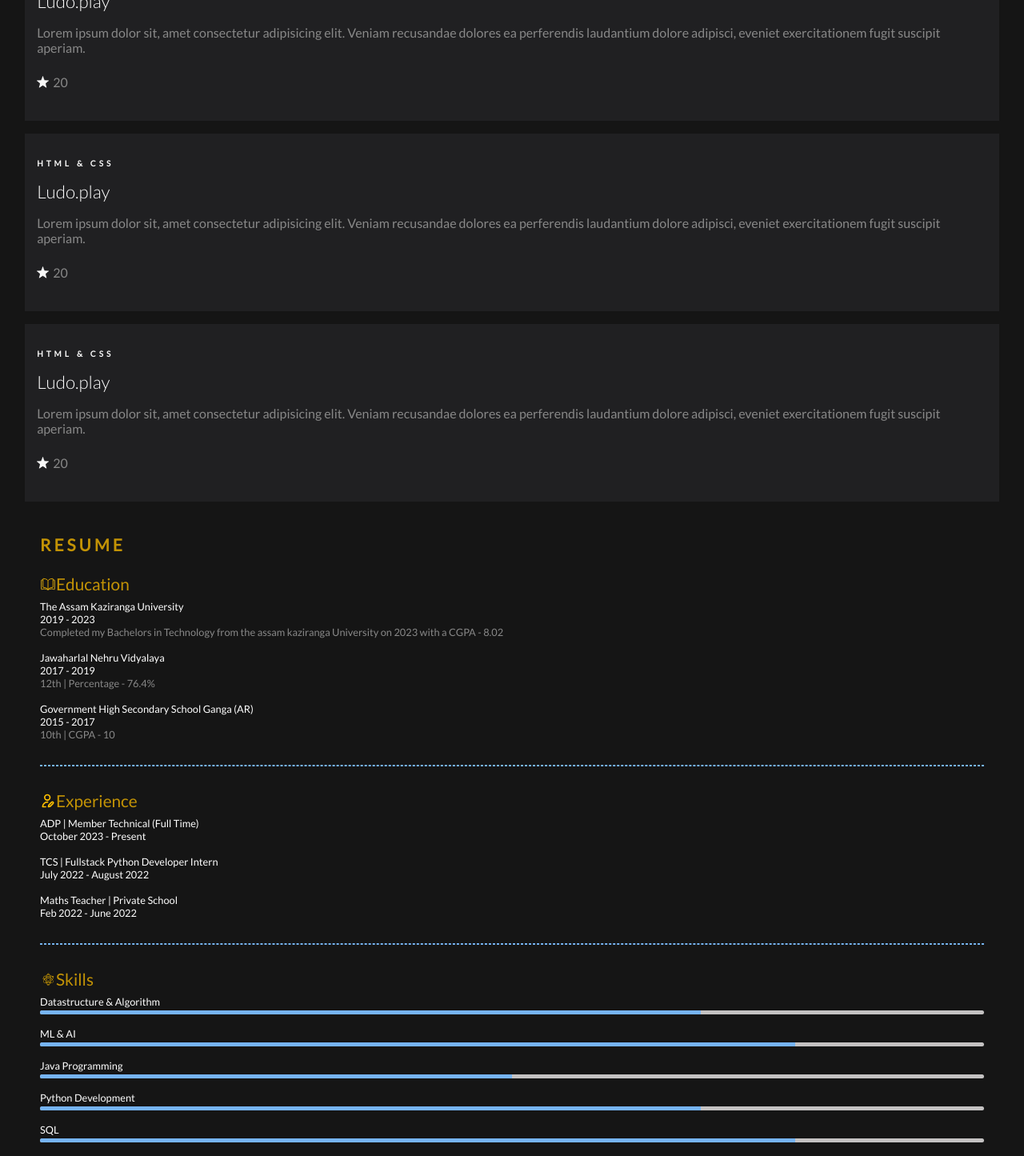
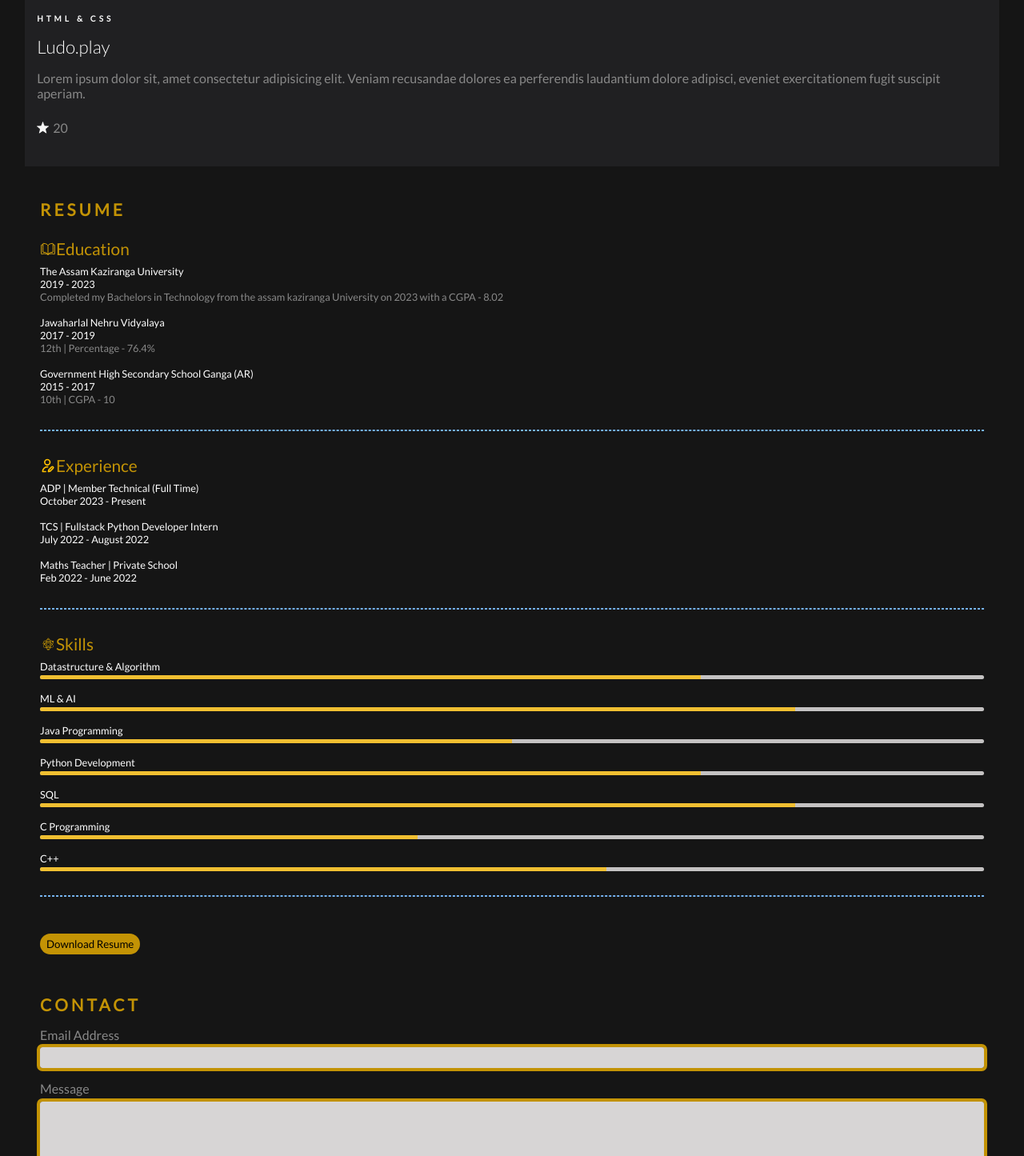
Before and after one commit to raikiran07/dipashree-portfolio, a React (Vite) app: page / in a window 1280 px wide. Shown: the part 1330-2775 px from the top of the page at 80% size. Built offline with nearby package versions, Linux system fonts and the light colour scheme; a web font is replaced by a local one.

Commit message:
animation added

```diff
--- a/package.json
+++ b/package.json
@@ -11,6 +11,7 @@
   },
   "dependencies": {
     "@formspree/react": "^2.5.1",
+    "framer-motion": "^10.18.0",
     "react": "^18.2.0",
     "react-dom": "^18.2.0",
     "react-type-animation": "^3.2.0"
--- a/src/App.css
+++ b/src/App.css
@@ -52,8 +52,10 @@ main{
 
 
 .header > h1{
+
+  margin-top:2rem;
   font-size:3rem;
-  margin-top:2rem;
+  padding-right:5px;
 }
 
 .highlight{
@@ -361,7 +363,7 @@ footer{
   display:inline-block;
   height:5px;
   width:80%;
-  background-color:#76b4f5;
+  background-color:#ffbf00be;
   position:absolute;
 }
 
@@ -393,4 +395,12 @@ footer{
   width:50%;
 }
 
+/* contact styling */
+.bg-gray{
+  outline:4px solid #ffbf00be;
+  margin-top:0.4rem;
+  background-color:#d7d5d5;
+
+}
+
 /* @media screen and (min-width:) */
--- a/src/App.jsx
+++ b/src/App.jsx
@@ -10,6 +10,7 @@ import MobileSidebar from './Components/MobileSidebar'
 import Resume from './Components/Resume'
 import Contact from './Components/Contact'
 import HeaderText from './Components/HeaderAnimation'
+import { motion,useInView,useAnimation } from "framer-motion"
 
 function App() {
   const [count, setCount] = useState(0)
@@ -27,41 +28,58 @@ function App() {
       <div className="header container" id="about">
 
 
-        {/* <h1 className="white">Hello, I'm <br></br>
+        <motion.h1 className="white"
+        initial={{ opacity: 0}}
+        whileInView={{ opacity: 1}}
+        transition={{duration:2}}
+        >Hello, I'm <br></br>
         <span className="highlight">
         Dipashree
         </span> Singha.
 
+        </motion.h1>
+        {/* <h1>
+          <HeaderText />
         </h1> */}
-        <h1>
-          <HeaderText />
-        </h1>
         <p className="about-me text">
         I am a backend developer from Guwahati, Assam. I hold a B.Tech degree in computer science from Assam Downtown University.
         </p>
 
         <div className="social-links">
-          <div className="profile social-image">
+          <motion.div className="profile social-image"
+           initial={{ opacity: 0 }}
+           whileInView={{ opacity: 1}}
+           transition={{duration:3}}
+
+          >
             <img src={Profile} alt="profile image" />
-          </div>
+          </motion.div>
           <div className="twitter  social-image">
 
           <div>
             <img src={Twitter} alt="twitter image" />
           </div>
-          <p className="text">
+          <motion.p className="text"
+          initial={{ opacity: 0 }}
+          whileInView={{ opacity: 1}}
+          transition={{duration:3}}
+          >
             <a href="#" target="_blank">Twitter</a>
-          </p>
+          </motion.p>
           </div>
           <div className="github  social-image">
             <div>
               <img src={Github} alt="github icon" />
             </div>
-            <p className="text">
+            <motion.p className="text"
+            initial={{ opacity: 0 }}
+            whileInView={{ opacity: 1}}
+            transition={{duration:3}}
+            >
               <a href="#" target="_blank">
               Github
               </a>
-           </p>
+           </motion.p>
               </div>
         </div>
       </div>
@@ -73,7 +91,11 @@ function App() {
         </div>
 
         <div className="project-container">
-          <div className="project-item">
+          <motion.div className="project-item"
+          initial={{ opacity: 0}}
+          whileInView={{ opacity: 1}}
+          transition={{duration:3,delay:1}}
+          >
             <p className="project-language line-spacing">
               JAVASCRIPT
             </p>
@@ -90,9 +112,13 @@ function App() {
               <p>5</p>
             </div>
 
-          </div>
+          </motion.div>
 
-          <div className="project-item">
+          <motion.div className="project-item"
+          initial={{ opacity: 0}}
+          whileInView={{ opacity: 1}}
+          transition={{duration:3,delay:1}}
+          >
             <p className="project-language line-spacing">
               REACTJS
             </p>
@@ -109,9 +135,13 @@ function App() {
               <p>10</p>
             </div>
 
-          </div>
+          </motion.div>
 
-          <div className="project-item">
+          <motion.div className="project-item"
+          initial={{ opacity: 0}}
+          whileInView={{ opacity: 1}}
+          transition={{duration:3,delay:1}}
+          >
             <p className="project-language line-spacing">
               HTML & CSS
             </p>
@@ -128,8 +158,12 @@ function App() {
               <p>20</p>
             </div>
 
-          </div>
-          <div className="project-item">
+          </motion.div>
+          <motion.div className="project-item"
+          initial={{ opacity: 0}}
+          whileInView={{ opacity:1}}
+          transition={{duration:3,delay:1}}
+          >
             <p className="project-language line-spacing">
               HTML & CSS
             </p>
@@ -146,8 +180,12 @@ function App() {
               <p>20</p>
             </div>
 
-          </div>
-          <div className="project-item">
+          </motion.div>
+          <motion.div className="project-item"
+          initial={{ opacity: 0}}
+          whileInView={{ opacity: 1}}
+          transition={{duration:3}}
+          >
             <p className="project-language line-spacing">
               HTML & CSS
             </p>
@@ -164,43 +202,8 @@ function App() {
               <p>20</p>
             </div>
 
-          </div>
-          <div className="project-item">
-            <p className="project-language line-spacing">
-              HTML & CSS
-            </p>
-            <h3 className="project-title">
-              Ludo.play
-            </h3>
+          </motion.div>
 
-            <p className="text">
-              Lorem ipsum dolor sit, amet consectetur adipisicing elit. Veniam recusandae dolores ea perferendis laudantium dolore adipisci, eveniet exercitationem fugit suscipit aperiam.
-            </p>
-
-            <div className="rate-container text">
-              <img src={Star} alt="star image" style={{width:"15px"}} />
-              <p>20</p>
-            </div>
-
-          </div>
-          <div className="project-item">
-            <p className="project-language line-spacing">
-              HTML & CSS
-            </p>
-            <h3 className="project-title">
-              Ludo.play
-            </h3>
-
-            <p className="text">
-              Lorem ipsum dolor sit, amet consectetur adipisicing elit. Veniam recusandae dolores ea perferendis laudantium dolore adipisci, eveniet exercitationem fugit suscipit aperiam.
-            </p>
-
-            <div className="rate-container text">
-              <img src={Star} alt="star image" style={{width:"15px"}} />
-              <p>20</p>
-            </div>
-
-          </div>
         </div>
 
         <div className="container resume-container" id="resume">
--- a/src/Components/Contact.jsx
+++ b/src/Components/Contact.jsx
@@ -17,7 +17,7 @@ const Contact = () => {
           id="email"
           type="email"
           name="email"
-          className="text"
+          className="text bg-gray"
         />
         <ValidationError
           prefix="Email"
@@ -31,7 +31,7 @@ const Contact = () => {
         <textarea
           id="message"
           name="message"
-          className="text"
+          className="text bg-gray"
         />
         <ValidationError
           prefix="Message"
```
Also changed, not shown: 1 other file (tests, documents, lock files or other folders).
